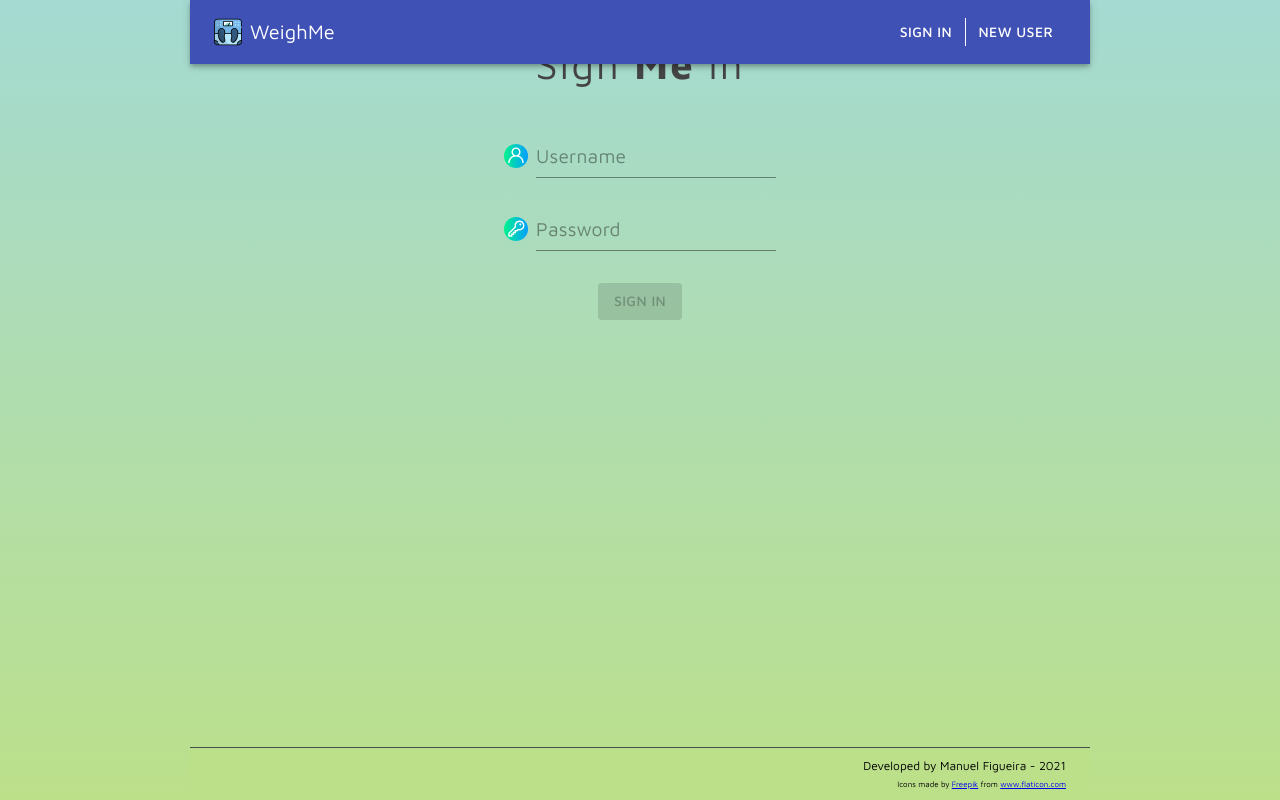
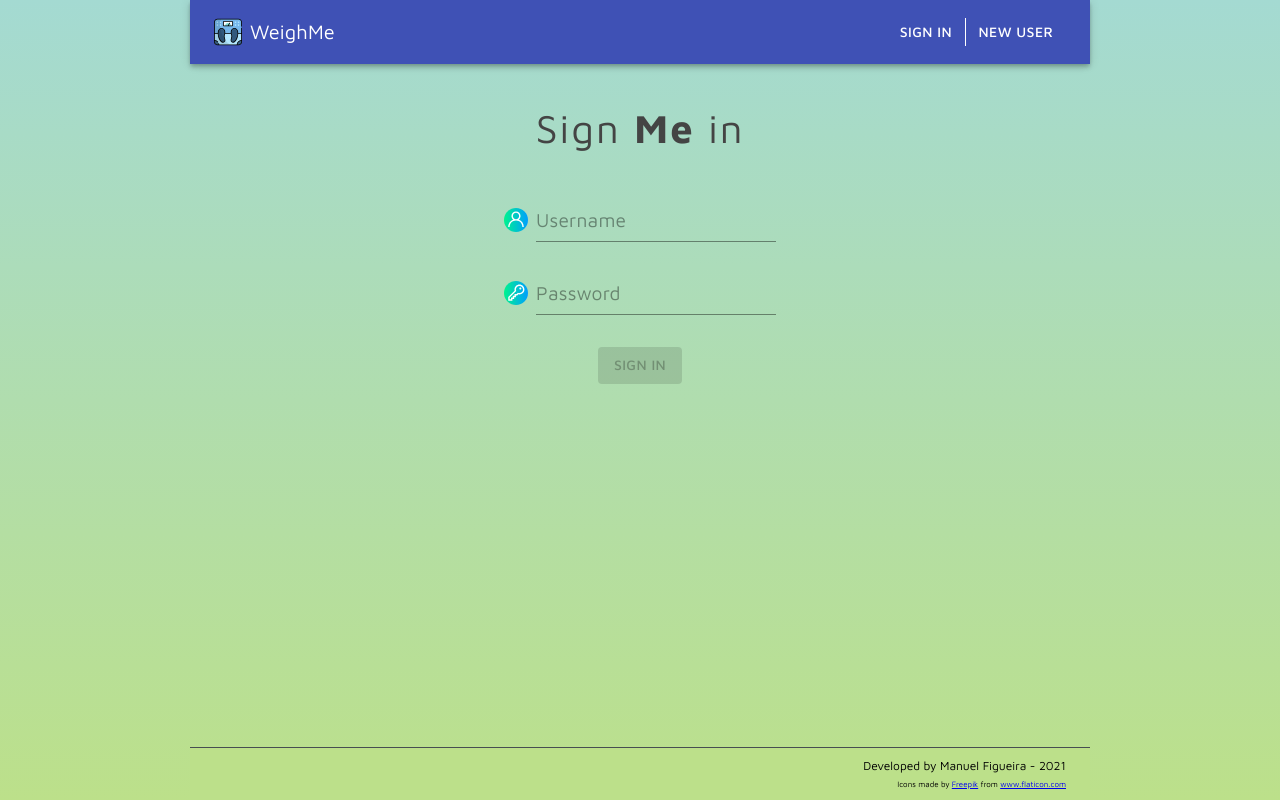
Before and after one commit to Mfigueira/weigh-me, a React (Create React App) app in the folder frontend/: page / in a window 1280 px wide. Built offline with nearby package versions, Linux system fonts and the light colour scheme.

Commit message:
FED changes

```diff
--- a/frontend/src/App.css
+++ b/frontend/src/App.css
@@ -22,7 +22,9 @@ body {
   font-family: 'Maven Pro', sans-serif;
   font-size: 16px;
   min-width: 320px;
+  height: 100%;
   background-image: linear-gradient(#a4dad2, #bce08a);
+  background-repeat: no-repeat;
 }
 
 #root {
--- a/frontend/src/components/main/Main.js
+++ b/frontend/src/components/main/Main.js
@@ -17,6 +17,7 @@ export const Main = (
     let h = 40;
     if (header) h += header.clientHeight;
     if (nav) h += nav.clientHeight;
+    h = Math.max(h, 104);
     return `${h}px`;
   }
 
```
Also changed, not shown: 10 other files (tests, documents, lock files or other folders).
